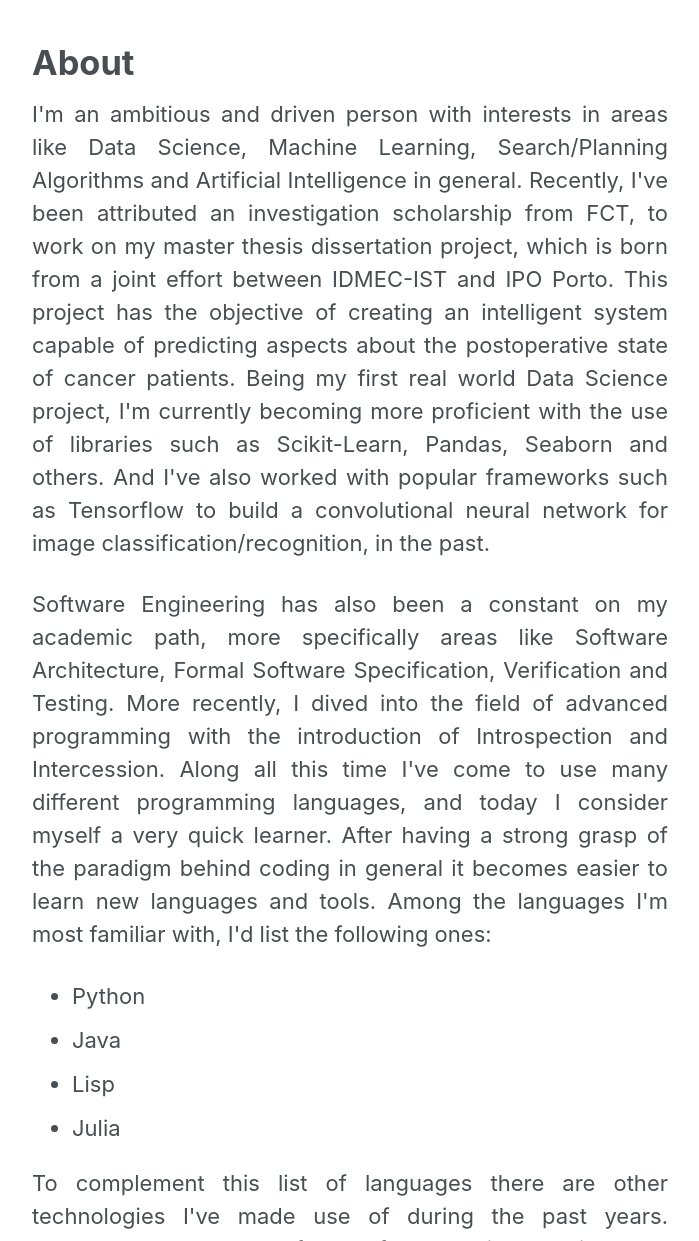
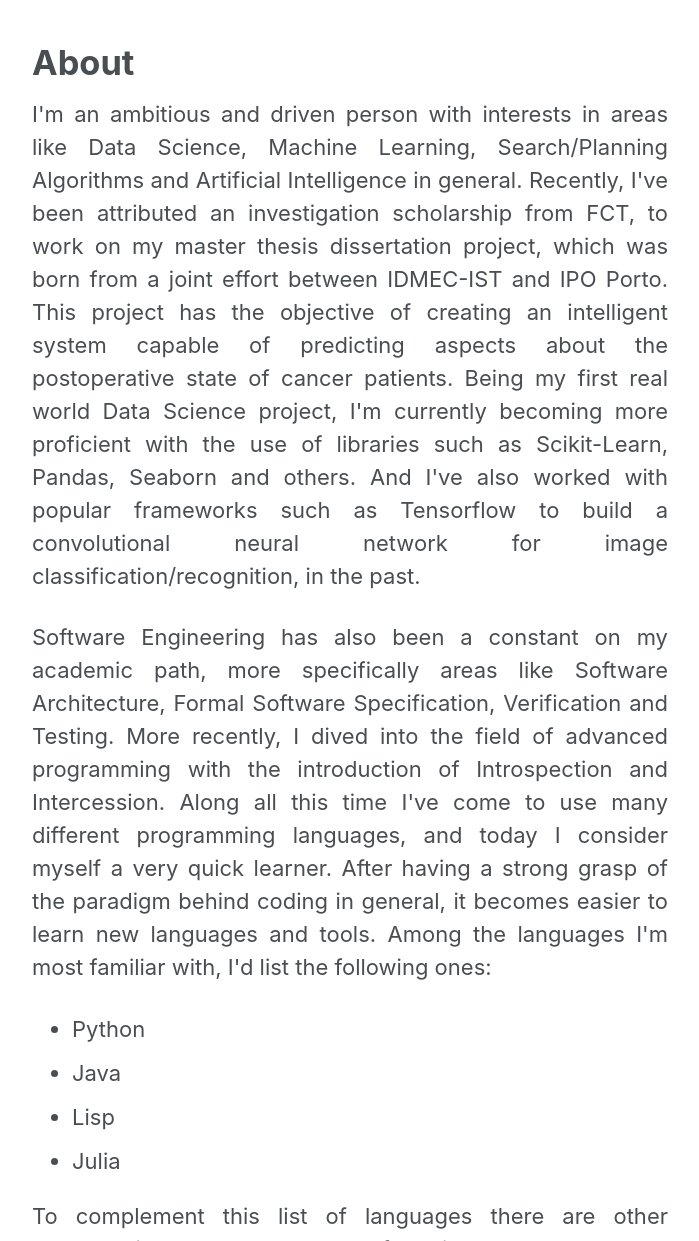
Before and after one commit to danielmg97/danielmg97.github.io, a Jekyll site: the page built from _pages/about.md, in a window 1280 px wide and 1400 px high, scrolled down 910 px. Shown: the part 159-1400 px from the top of the window, without its empty margins (290-989 px from the left). Built offline with Jekyll 4.4.1, drawn with Linux system fonts in a browser that asks for light colours; cached includes are drawn as plain includes; nearby versions of some CDN libraries; some of the changed text lies outside the part shown.

Commit message:
edit about page

```diff
--- a/_pages/about.md
+++ b/_pages/about.md
@@ -7,10 +7,10 @@ header:
 ---
 
 <p style="text-align: justify">
-I'm an ambitious and driven person with interests in areas like Data Science, Machine Learning, Search/Planning Algorithms and Artificial Intelligence in general. Recently, I've been attributed an investigation scholarship from FCT, to work on my master thesis dissertation project, which is born from a joint effort between IDMEC-IST and IPO Porto. This project has the objective of creating an intelligent system capable of predicting aspects about the postoperative state of cancer patients. Being my first real world Data Science project, I'm currently becoming more proficient with the use of libraries such as Scikit-Learn, Pandas, Seaborn and others. And I've also worked with popular frameworks such as Tensorflow to build a convolutional neural network for image classification/recognition, in the past.</p>
+I'm an ambitious and driven person with interests in areas like Data Science, Machine Learning, Search/Planning Algorithms and Artificial Intelligence in general. Recently, I've been attributed an investigation scholarship from FCT, to work on my master thesis dissertation project, which was born from a joint effort between IDMEC-IST and IPO Porto. This project has the objective of creating an intelligent system capable of predicting aspects about the postoperative state of cancer patients. Being my first real world Data Science project, I'm currently becoming more proficient with the use of libraries such as Scikit-Learn, Pandas, Seaborn and others. And I've also worked with popular frameworks such as Tensorflow to build a convolutional neural network for image classification/recognition, in the past.</p>
 
 <p style="text-align: justify">
-Software Engineering has also been a constant on my academic path, more specifically areas like Software Architecture, Formal Software Specification, Verification and Testing. More recently, I dived into the field of advanced programming with the introduction of Introspection and Intercession. Along all this time I've come to use many different programming languages, and today I consider myself a very quick learner. After having a strong grasp of the paradigm behind coding in general it becomes easier to learn new languages and tools. Among the languages I'm most familiar with, I'd list the following ones:</p>
+Software Engineering has also been a constant on my academic path, more specifically areas like Software Architecture, Formal Software Specification, Verification and Testing. More recently, I dived into the field of advanced programming with the introduction of Introspection and Intercession. Along all this time I've come to use many different programming languages, and today I consider myself a very quick learner. After having a strong grasp of the paradigm behind coding in general, it becomes easier to learn new languages and tools. Among the languages I'm most familiar with, I'd list the following ones:</p>
 
 * Python
 * Java
```
Also changed, not shown: other parts of _pages/about.md (+3 -3 lines).
